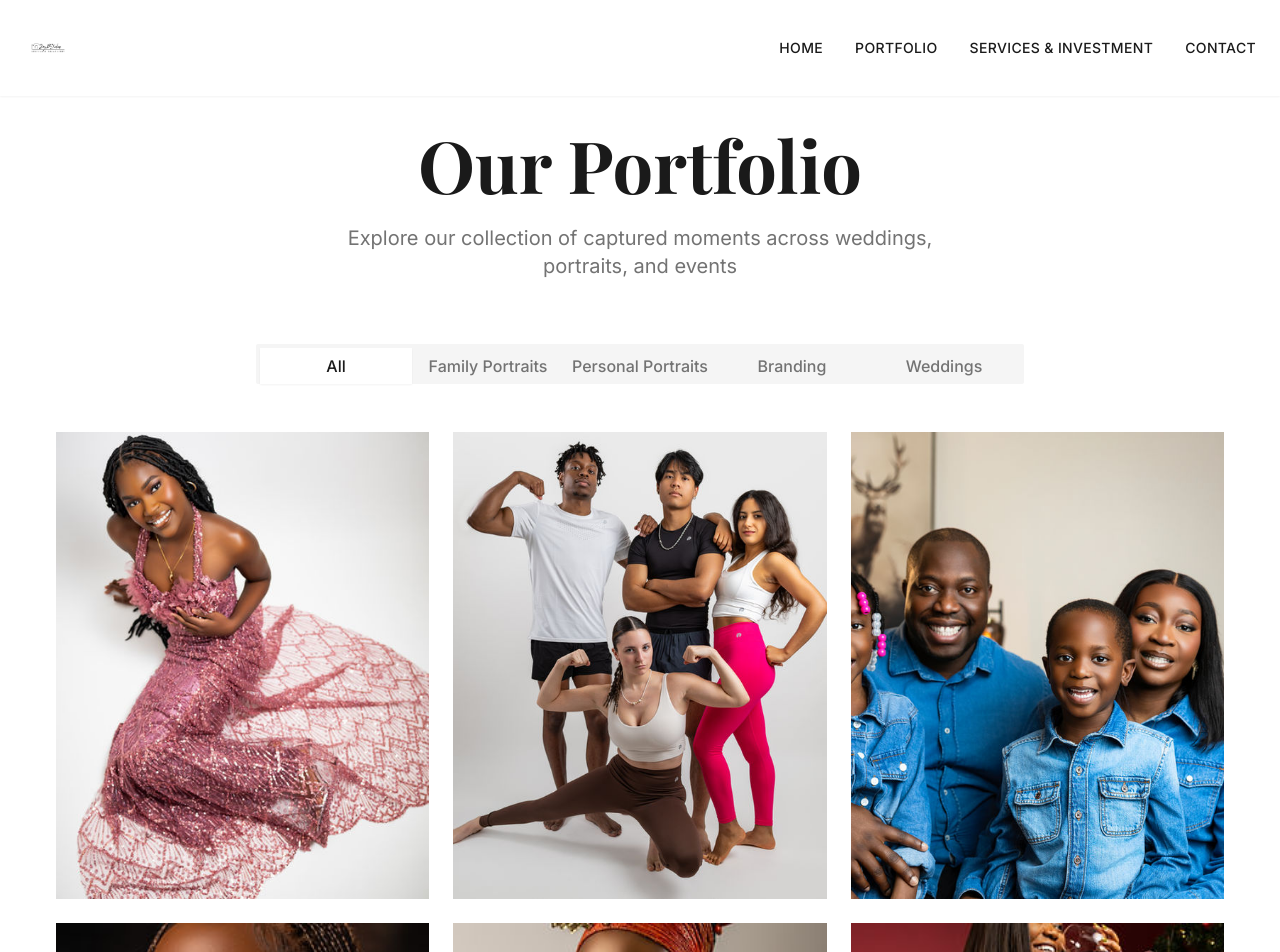
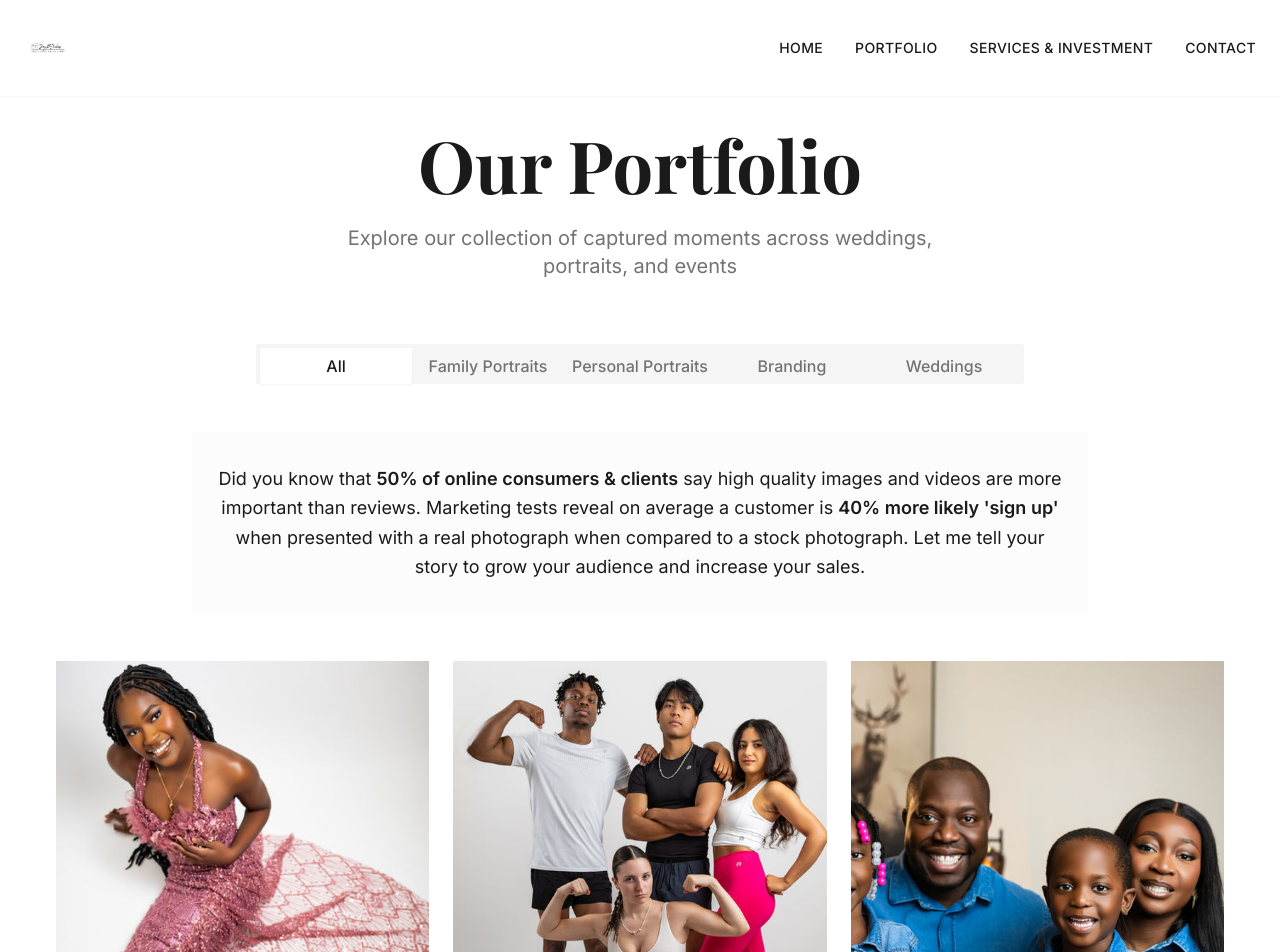
Before and after one commit to Digiphonix/jaypstudio, a React (Vite) app: page /portfolio in a window 1280 px wide. Shown: the top 952 px of the page. Built offline with nearby package versions, Linux system fonts and the light colour scheme; the HTML template or start-up script is replaced by a standard one.

Commit message:
Reverted to commit d7b513aca224f3cf2e66be2be2956cb90c20133e

```diff
--- a/src/pages/Portfolio.tsx
+++ b/src/pages/Portfolio.tsx
@@ -64,6 +64,13 @@ const Portfolio = () => {
   };
 
   const renderGallery = (images: typeof portfolioData.all) => (
+    <div className="space-y-12">
+      <div className="max-w-4xl mx-auto text-center px-6 py-8 bg-muted/30 rounded-lg">
+        <p className="text-lg text-foreground leading-relaxed">
+          Did you know that <span className="font-semibold">50% of online consumers & clients</span> say high quality images and videos are more important than reviews. Marketing tests reveal on average a customer is <span className="font-semibold">40% more likely 'sign up'</span> when presented with a real photograph when compared to a stock photograph. Let me tell your story to grow your audience and increase your sales.
+        </p>
+      </div>
+
       <div className="grid grid-cols-1 md:grid-cols-2 lg:grid-cols-3 gap-6 animate-fade-in">
         {images.map((image, index) => (
           <div
@@ -86,6 +93,7 @@ const Portfolio = () => {
             />
           </div>
         ))}
+      </div>
     </div>
   );
 
```
Lines whose indentation alone changed are shown as unchanged.
